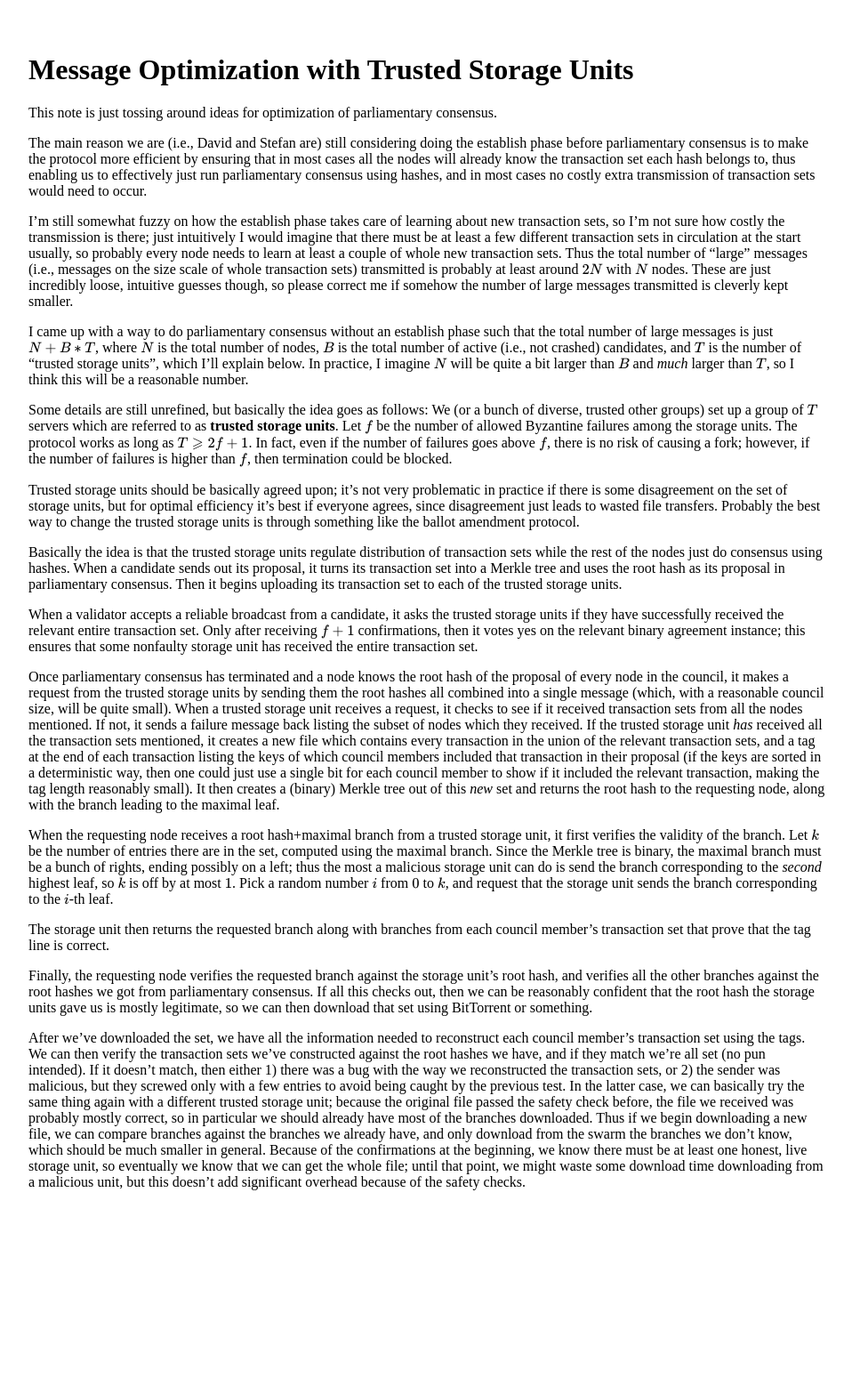
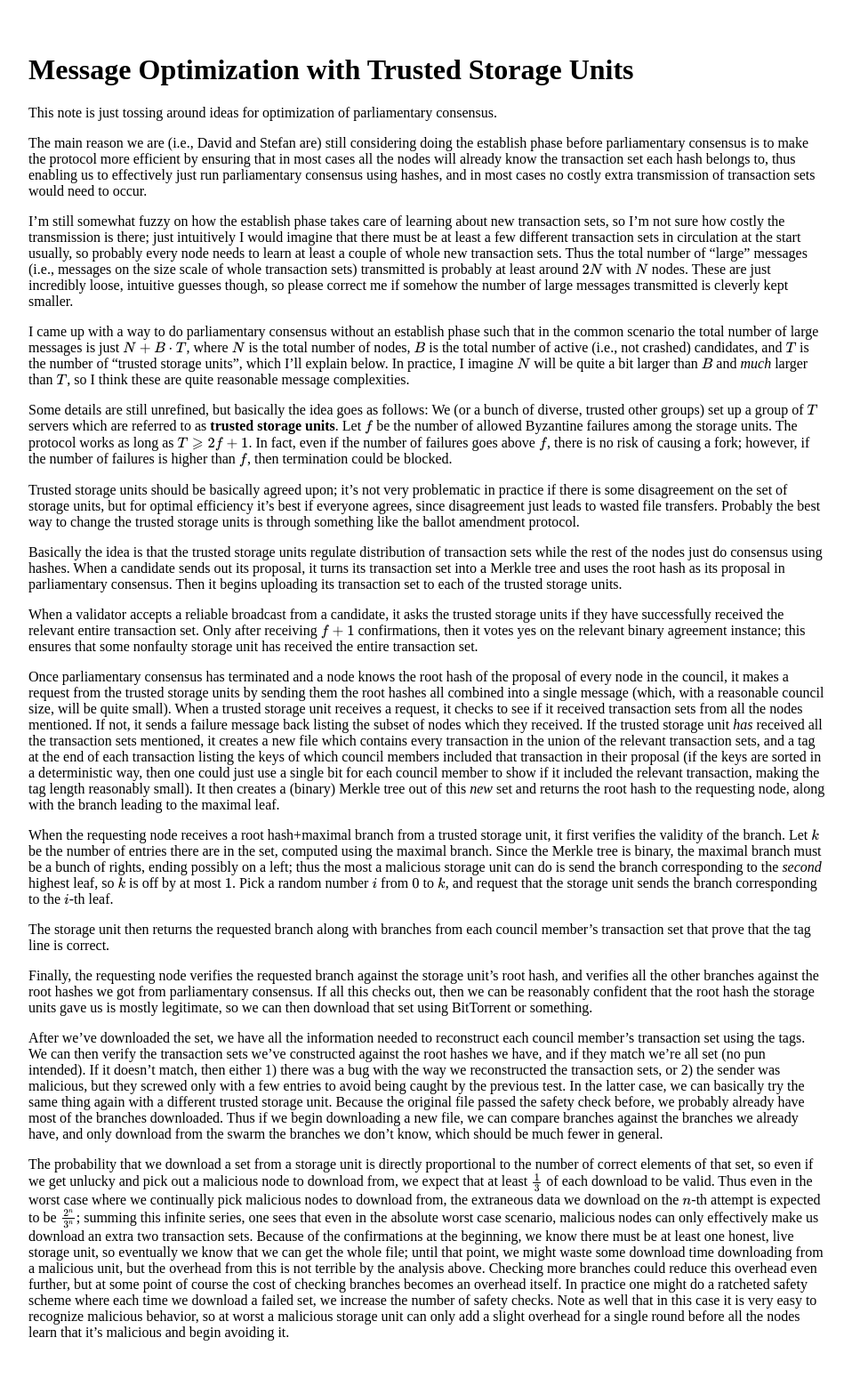
Before and after one commit to ChronusZ/chronusz.github.io, a Jekyll site: the page built from _posts/2017-07-24-trusted-storage-units.md, in a window 1280 px wide. Shown: the whole page at 89% size, without its empty margins (160-1118 px from the left). Built offline with Jekyll 4.4.1, drawn with Linux system fonts in a browser that asks for light colours; formulas are drawn with MathJax 3; before the commit the page ends 1398 px from its top, so only the background shows below that.

Commit message:
Update 2017-07-24-trusted-storage-units.md

```diff
--- a/_posts/2017-07-24-trusted-storage-units.md
+++ b/_posts/2017-07-24-trusted-storage-units.md
@@ -13,7 +13,7 @@ The main reason we are (i.e., David and Stefan are) still considering doing the
 
 I'm still somewhat fuzzy on how the establish phase takes care of learning about new transaction sets, so I'm not sure how costly the transmission is there; just intuitively I would imagine that there must be at least a few different transaction sets in circulation at the start usually, so probably every node needs to learn at least a couple of whole new transaction sets. Thus the total number of "large" messages (i.e., messages on the size scale of whole transaction sets) transmitted is probably at least around $$2N$$ with $$N$$ nodes. These are just incredibly loose, intuitive guesses though, so please correct me if somehow the number of large messages transmitted is cleverly kept smaller.
 
-I came up with a way to do parliamentary consensus without an establish phase such that the total number of large messages is just $$N+B*T$$, where $$N$$ is the total number of nodes, $$B$$ is the total number of active (i.e., not crashed) candidates, and $$T$$ is the number of "trusted storage units", which I'll explain below. In practice, I imagine $$N$$ will be quite a bit larger than $$B$$ and *much* larger than $$T$$, so I think this will be a reasonable number.
+I came up with a way to do parliamentary consensus without an establish phase such that in the common scenario the total number of large messages is just $$N+B\cdot T$$, where $$N$$ is the total number of nodes, $$B$$ is the total number of active (i.e., not crashed) candidates, and $$T$$ is the number of "trusted storage units", which I'll explain below. In practice, I imagine $$N$$ will be quite a bit larger than $$B$$ and *much* larger than $$T$$, so I think these are quite reasonable message complexities.
 
 Some details are still unrefined, but basically the idea goes as follows: We (or a bunch of diverse, trusted other groups) set up a group of $$T$$ servers which are referred to as **trusted storage units**. Let $$f$$ be the number of allowed Byzantine failures among the storage units. The protocol works as long as $$T\geqslant 2f+1$$. In fact, even if the number of failures goes above $$f$$, there is no risk of causing a fork; however, if the number of failures is higher than $$f$$, then termination could be blocked.
 
@@ -31,4 +31,6 @@ The storage unit then returns the requested branch along with branches from each
 
 Finally, the requesting node verifies the requested branch against the storage unit's root hash, and verifies all the other branches against the root hashes we got from parliamentary consensus. If all this checks out, then we can be reasonably confident that the root hash the storage units gave us is mostly legitimate, so we can then download that set using BitTorrent or something.
 
-After we've downloaded the set, we have all the information needed to reconstruct each council member's transaction set using the tags. We can then verify the transaction sets we've constructed against the root hashes we have, and if they match we're all set (no pun intended). If it doesn't match, then either 1) there was a bug with the way we reconstructed the transaction sets, or 2) the sender was malicious, but they screwed only with a few entries to avoid being caught by the previous test. In the latter case, we can basically try the same thing again with a different trusted storage unit; because the original file passed the safety check before, the file we received was probably mostly correct, so in particular we should already have most of the branches downloaded. Thus if we begin downloading a new file, we can compare branches against the branches we already have, and only download from the swarm the branches we don't know, which should be much smaller in general. Because of the confirmations at the beginning, we know there must be at least one honest, live storage unit, so eventually we know that we can get the whole file; until that point, we might waste some download time downloading from a malicious unit, but this doesn't add significant overhead because of the safety checks.
+After we've downloaded the set, we have all the information needed to reconstruct each council member's transaction set using the tags. We can then verify the transaction sets we've constructed against the root hashes we have, and if they match we're all set (no pun intended). If it doesn't match, then either 1) there was a bug with the way we reconstructed the transaction sets, or 2) the sender was malicious, but they screwed only with a few entries to avoid being caught by the previous test. In the latter case, we can basically try the same thing again with a different trusted storage unit. Because the original file passed the safety check before, we probably already have most of the branches downloaded. Thus if we begin downloading a new file, we can compare branches against the branches we already have, and only download from the swarm the branches we don't know, which should be much fewer in general.
+
+The probability that we download a set from a storage unit is directly proportional to the number of correct elements of that set, so even if we get unlucky and pick out a malicious node to download from, we expect that at least $$\frac{1}{3}$$ of each download to be valid. Thus even in the worst case where we continually pick malicious nodes to download from, the extraneous data we download on the $$n$$-th attempt is expected to be $$\frac{2^n}{3^n}$$; summing this infinite series, one sees that even in the absolute worst case scenario, malicious nodes can only effectively make us download an extra two transaction sets. Because of the confirmations at the beginning, we know there must be at least one honest, live storage unit, so eventually we know that we can get the whole file; until that point, we might waste some download time downloading from a malicious unit, but the overhead from this is not terrible by the analysis above. Checking more branches could reduce this overhead even further, but at some point of course the cost of checking branches becomes an overhead itself. In practice one might do a ratcheted safety scheme where each time we download a failed set, we increase the number of safety checks. Note as well that in this case it is very easy to recognize malicious behavior, so at worst a malicious storage unit can only add a slight overhead for a single round before all the nodes learn that it's malicious and begin avoiding it.
```
